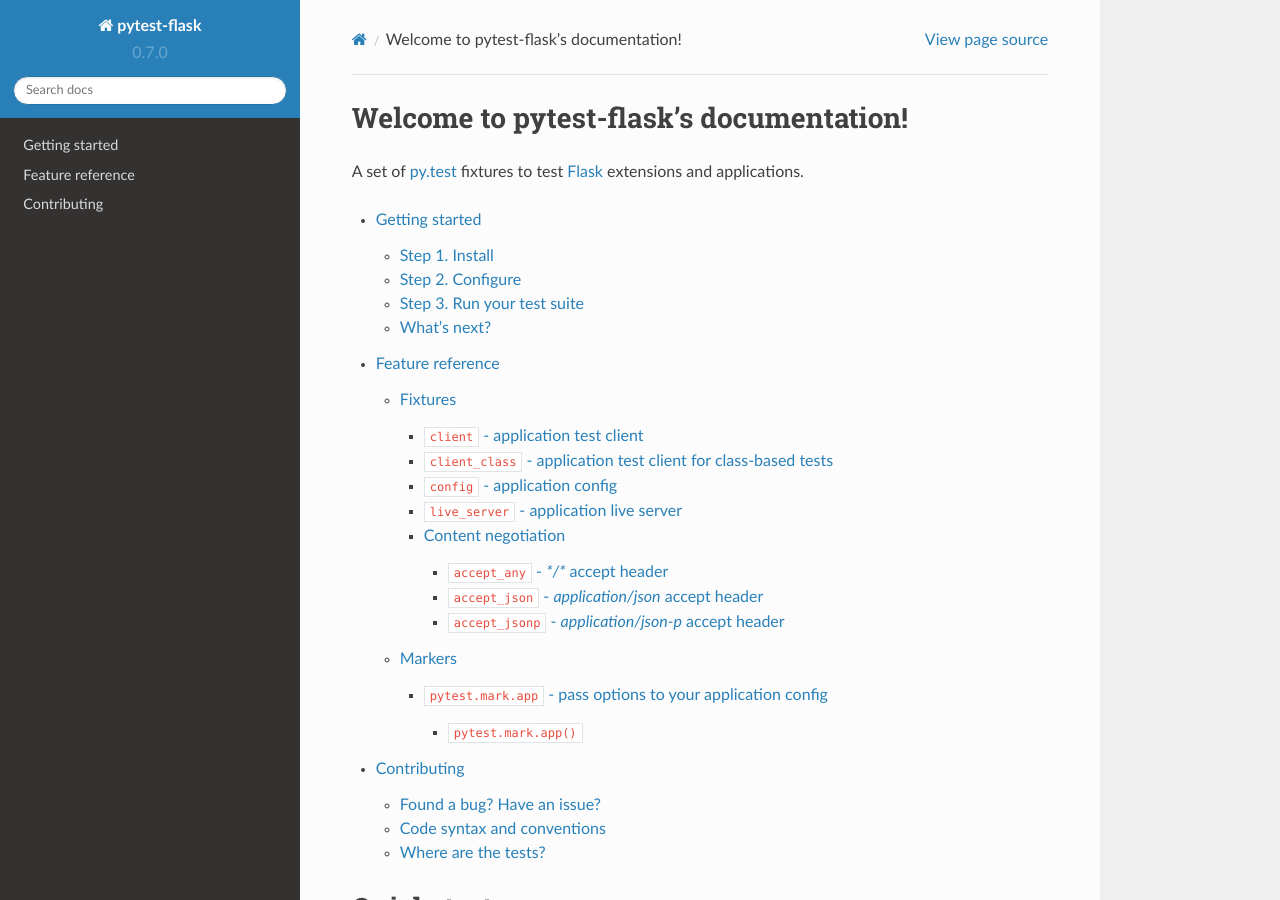
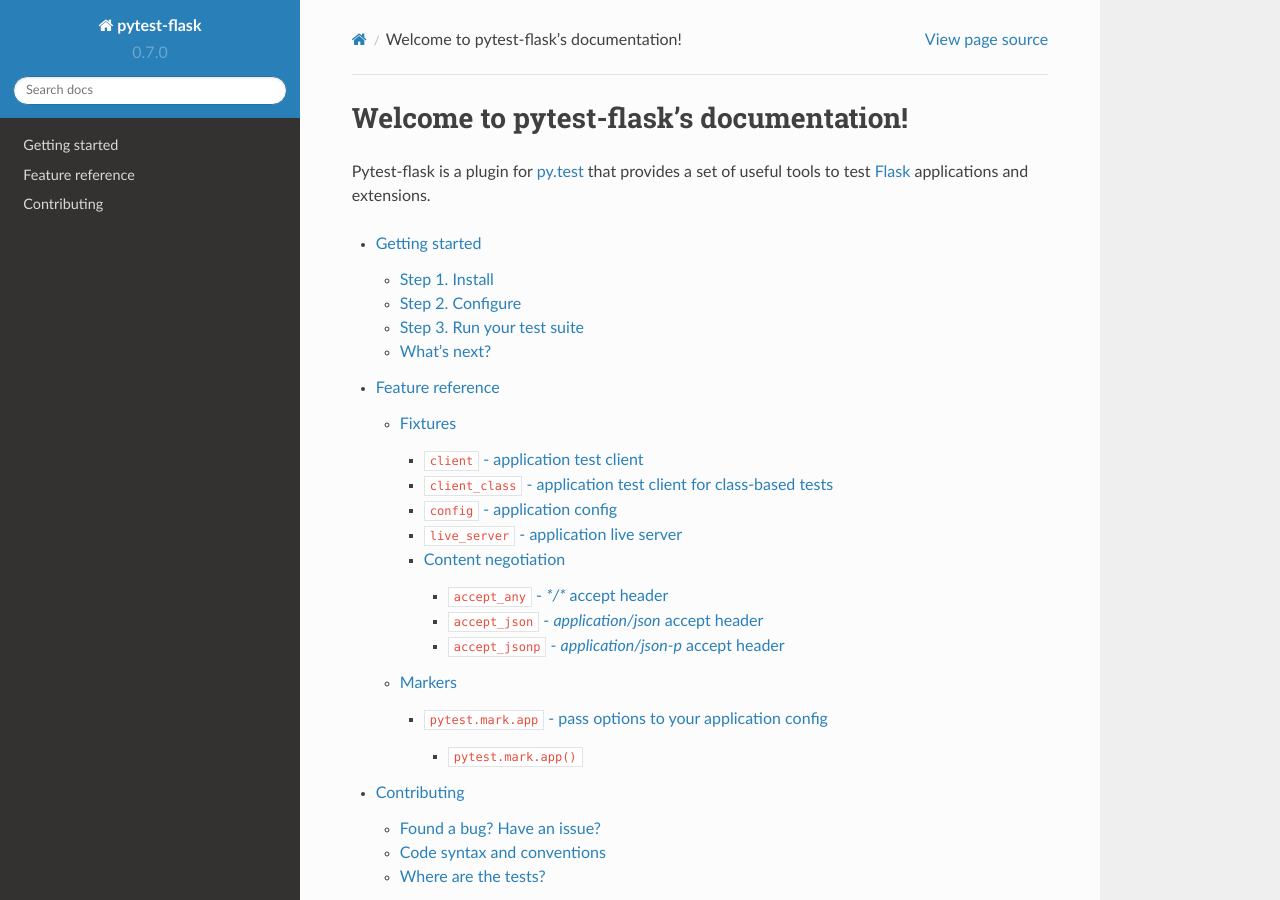
Before and after one commit to pytest-dev/pytest-flask, a Sphinx documentation site: the page built from docs/index.rst, in a window 1280 px wide and 900 px high. Built offline with Sphinx 7.4.7 and the Read the Docs theme 2.0.0, drawn with Linux system fonts in a browser that asks for light colours.

Commit message:
Reword documentation intro

```diff
--- a/docs/index.rst
+++ b/docs/index.rst
@@ -1,8 +1,9 @@
 Welcome to pytest-flask's documentation!
 ========================================
 
-A set of `py.test <http://pytest.org>`_ fixtures to test `Flask
-<http://flask.pocoo.org>`_ extensions and applications.
+Pytest-flask is a plugin for `py.test <http://pytest.org>`_ that provides
+a set of useful tools to test `Flask <http://flask.pocoo.org>`_ applications
+and extensions.
 
 .. toctree::
    :maxdepth: 4
```
